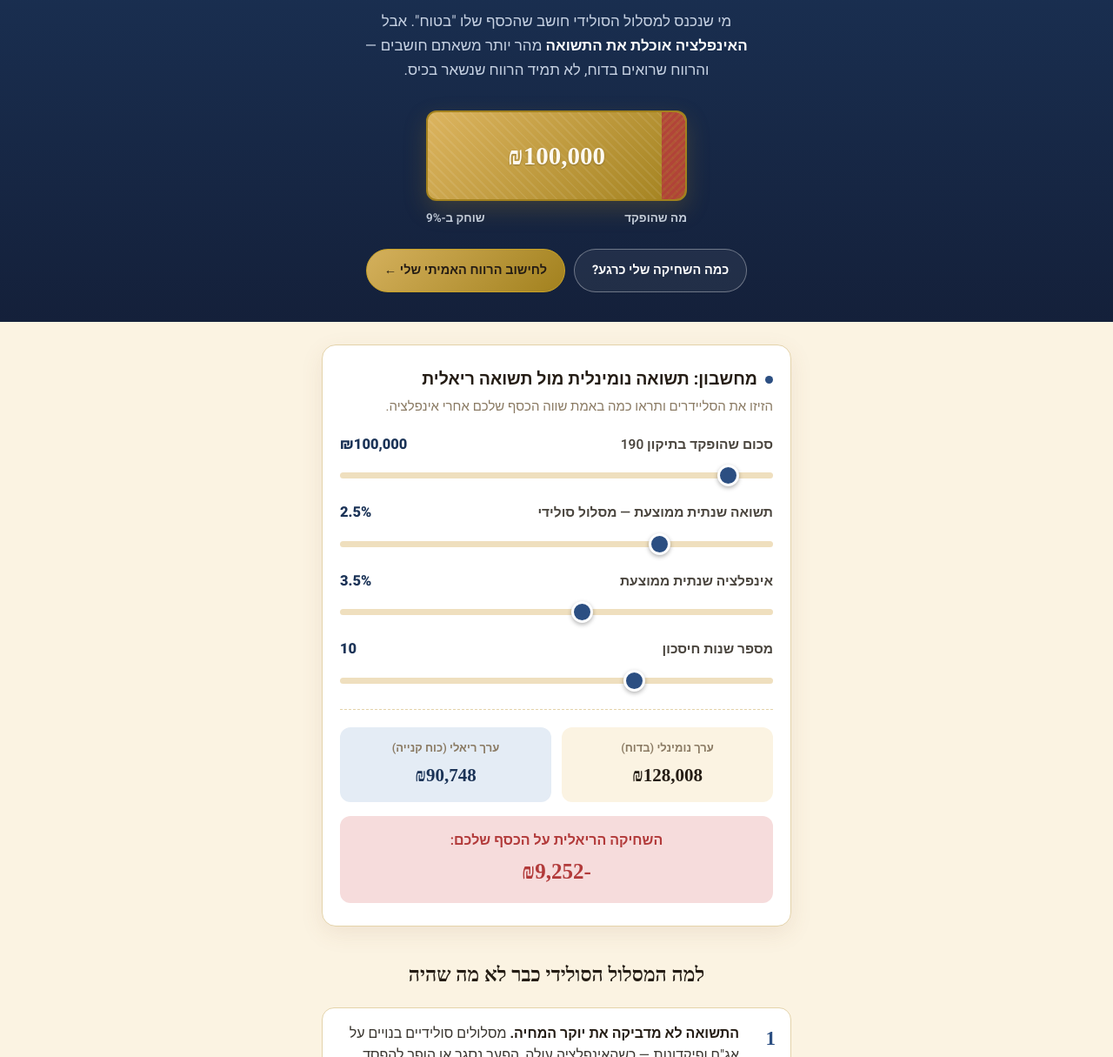
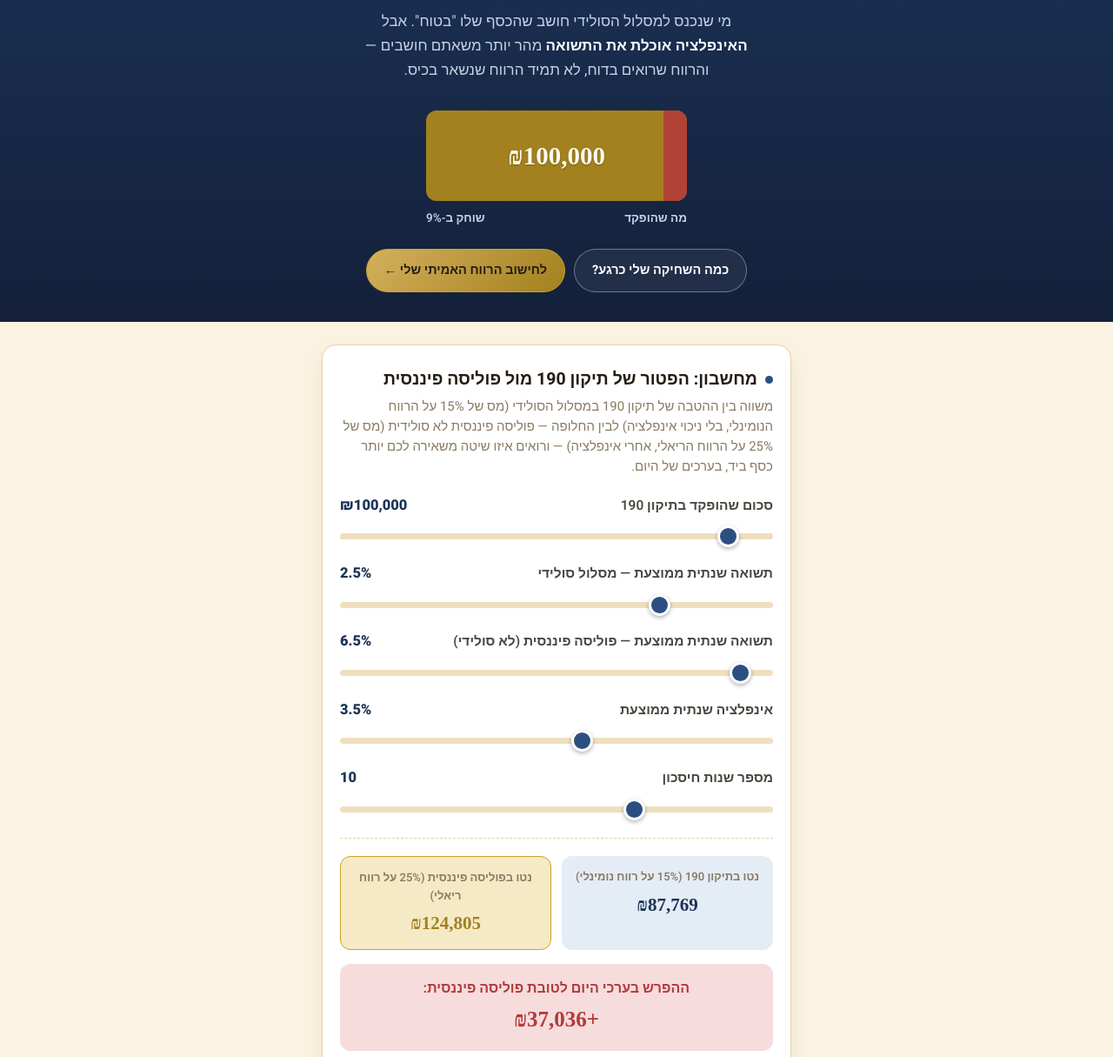
Before and after one commit to tviotkd/tikon190leedd, a plain HTML site: page index.html in a window 1280 px wide. Shown: the part 200-1415 px from the top of the page at 87% size. Drawn offline with Linux system fonts and the light colour scheme; a web font is replaced by a local one.

Commit message:
Update index.html

```diff
--- a/index.html
+++ b/index.html
@@ -127,19 +127,12 @@
     position:relative;
   }
   .bill{
-    background:linear-gradient(135deg,#dcb45f,var(--gold-dark));
+    background:var(--gold-dark);
     border-radius:12px;
     height:104px;
     position:relative;
     display:flex; align-items:center; justify-content:center;
-    box-shadow:0 10px 26px rgba(143,111,44,0.3);
     overflow:hidden;
-    border:2px solid var(--gold-dark);
-  }
-  .bill::before{
-    content:"";
-    position:absolute; inset:0;
-    background:repeating-linear-gradient(45deg, rgba(255,255,255,0.08) 0 2px, transparent 2px 8px);
   }
   .bill-amount{
     font-family:'Frank Ruhl Libre', serif;
@@ -152,7 +145,7 @@
   .bill-decay{
     position:absolute; inset:0; left:auto;
     width:0%;
-    background:repeating-linear-gradient(135deg, rgba(178,58,58,0.88) 0 3px, rgba(178,58,58,0.68) 3px 6px);
+    background:rgba(178,58,58,0.88);
     border-radius:0 12px 12px 0;
     transition:width 0.6s ease;
   }
@@ -214,10 +207,11 @@
     background:var(--bone); border-radius:12px; padding:14px 10px; text-align:center;
   }
   .res-box.real{background:var(--blue-tint);}
+  .res-box.policy{background:var(--gold-tint); border:1.5px solid var(--gold);}
   .res-box .label{font-size:13px; color:var(--grey); font-weight:600; margin-bottom:5px;}
   .res-box .num{font-family:'Frank Ruhl Libre',serif; font-weight:700; font-size:21px;}
-  .res-box.nominal .num{color:var(--ink);}
   .res-box.real .num{color:var(--blue-dark);}
+  .res-box.policy .num{color:var(--gold-dark);}
 
   .loss-line{
     margin-top:16px;
@@ -333,9 +327,9 @@
 
 <main class="wrap">
 
-  <section class="calc-card" id="calcSection" aria-label="מחשבון אינפלציה מול תשואה">
-    <div class="calc-title"><span class="dot"></span> מחשבון: תשואה נומינלית מול תשואה ריאלית</div>
-    <p class="calc-desc">הזיזו את הסליידרים ותראו כמה באמת שווה הכסף שלכם אחרי אינפלציה.</p>
+  <section class="calc-card" id="calcSection" aria-label="מחשבון השוואת מס: תיקון 190 מול פוליסה פיננסית">
+    <div class="calc-title"><span class="dot"></span> מחשבון: הפטור של תיקון 190 מול פוליסה פיננסית</div>
+    <p class="calc-desc">משווה בין ההטבה של תיקון 190 במסלול הסולידי (מס של 15% על הרווח הנומינלי, בלי ניכוי אינפלציה) לבין החלופה — פוליסה פיננסית לא סולידית (מס של 25% על הרווח הריאלי, אחרי אינפלציה) — ורואים איזו שיטה משאירה לכם יותר כסף ביד, בערכים של היום.</p>
 
     <div class="field">
       <label for="amount">סכום שהופקד בתיקון 190 <span class="val" id="amountVal">₪100,000</span></label>
@@ -345,6 +339,11 @@
     <div class="field">
       <label for="ret">תשואה שנתית ממוצעת — מסלול סולידי <span class="val" id="retVal">2.5%</span></label>
       <input type="range" id="ret" min="0" max="10" step="0.1" value="2.5">
+    </div>
+
+    <div class="field">
+      <label for="policyRet">תשואה שנתית ממוצעת — פוליסה פיננסית (לא סולידי) <span class="val" id="policyRetVal">6.5%</span></label>
+      <input type="range" id="policyRet" min="3" max="70" step="0.5" value="6.5">
     </div>
 
     <div class="field">
@@ -358,19 +357,19 @@
     </div>
 
     <div class="calc-results">
-      <div class="res-box nominal">
-        <div class="label">ערך נומינלי (בדוח)</div>
-        <div class="num" id="nominalOut">₪128,000</div>
+      <div class="res-box real">
+        <div class="label">נטו בתיקון 190 (15% על רווח נומינלי)</div>
+        <div class="num" id="realOut">₪91,000</div>
       </div>
-      <div class="res-box real">
-        <div class="label">ערך ריאלי (כוח קנייה)</div>
-        <div class="num" id="realOut">₪91,000</div>
+      <div class="res-box policy">
+        <div class="label">נטו בפוליסה פיננסית (25% על רווח ריאלי)</div>
+        <div class="num" id="policyOut">₪128,000</div>
       </div>
     </div>
 
     <div class="loss-line">
-      השחיקה הריאלית על הכסף שלכם:
-      <span class="big" id="lossOut">-₪9,000</span>
+      <span id="lossLabel">ההפרש בערכי היום לטובת פוליסה פיננסית:</span>
+      <span class="big" id="lossOut">+₪9,000</span>
     </div>
   </section>
 
@@ -412,30 +411,52 @@
   function calc(){
     const amount = parseFloat($('amount').value);
     const ret = parseFloat($('ret').value) / 100;
+    const policyRet = parseFloat($('policyRet').value) / 100;
     const infl = parseFloat($('infl').value) / 100;
     const years = parseInt($('years').value);
 
     $('amountVal').textContent = fmt(amount);
     $('retVal').textContent = ret.toLocaleString('he-IL', {style:'percent', minimumFractionDigits:1}) ;
+    $('policyRetVal').textContent = policyRet.toLocaleString('he-IL', {style:'percent', minimumFractionDigits:1});
     $('inflVal').textContent = infl.toLocaleString('he-IL', {style:'percent', minimumFractionDigits:1});
     $('yearsVal').textContent = years;
 
-    const nominal = amount * Math.pow(1 + ret, years);
-    const real = nominal / Math.pow(1 + infl, years);
-    const loss = real - amount;
+    const inflationFactor = Math.pow(1 + infl, years);
 
-    $('nominalOut').textContent = fmt(nominal);
-    $('realOut').textContent = fmt(real);
-    $('lossOut').textContent = (loss >= 0 ? '+' : '-') + fmt(Math.abs(loss)).replace('₪','₪');
+    // תיקון 190 (מסלול סולידי): מס 15% על הרווח הנומינלי (בלי ניכוי אינפלציה), מוצג בערכי היום
+    const nominalValue = amount * Math.pow(1 + ret, years);
+    const realValueBeforeTax = nominalValue / inflationFactor;
+    const nominalGain = Math.max(0, nominalValue - amount);
+    const taxTikun190 = nominalGain * 0.15;
+    const netNominalTikun190 = nominalValue - taxTikun190;
+    const netRealTikun190 = netNominalTikun190 / inflationFactor;
+
+    // פוליסה פיננסית (לא סולידי): מס 25% על הרווח הריאלי (אחרי אינפלציה)
+    const policyNominalValue = amount * Math.pow(1 + policyRet, years);
+    const policyRealBeforeTax = policyNominalValue / inflationFactor;
+    const policyRealGain = Math.max(0, policyRealBeforeTax - amount);
+    const policyTax = policyRealGain * 0.25;
+    const netRealPolicy = policyRealBeforeTax - policyTax;
+
+    $('realOut').textContent = fmt(netRealTikun190);
+    $('policyOut').textContent = fmt(netRealPolicy);
+
+    const diff = netRealPolicy - netRealTikun190;
+    if (diff >= 0) {
+      $('lossLabel').textContent = 'ההפרש בערכי היום לטובת פוליסה פיננסית:';
+    } else {
+      $('lossLabel').textContent = 'ההפרש בערכי היום לטובת תיקון 190:';
+    }
+    $('lossOut').textContent = (diff >= 0 ? '+' : '-') + fmt(Math.abs(diff));
 
     $('billAmount').textContent = fmt(amount);
-    const decayFraction = Math.max(0, Math.min(1, (amount - real) / amount));
+    const decayFraction = Math.max(0, Math.min(1, (amount - realValueBeforeTax) / amount));
     const decayPct = Math.round(decayFraction * 100);
     $('billDecay').style.width = decayPct + '%';
     $('decayPct').textContent = 'שוחק ב-' + decayPct + '%';
   }
 
-  ['amount','ret','infl','years'].forEach(id => $(id).addEventListener('input', calc));
+  ['amount','ret','policyRet','infl','years'].forEach(id => $(id).addEventListener('input', calc));
   calc();
 
   const WEB3FORMS_KEY = "YOUR_ACCESS_KEY_HERE";
```
